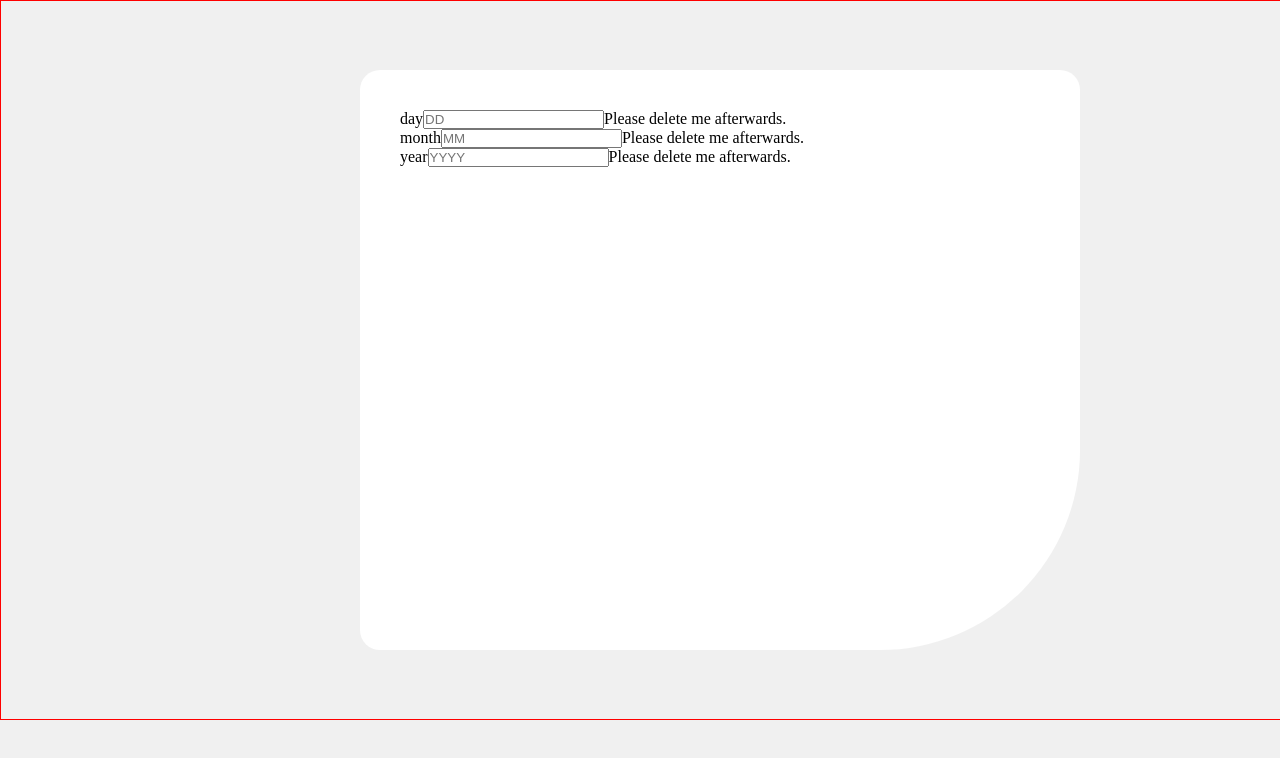
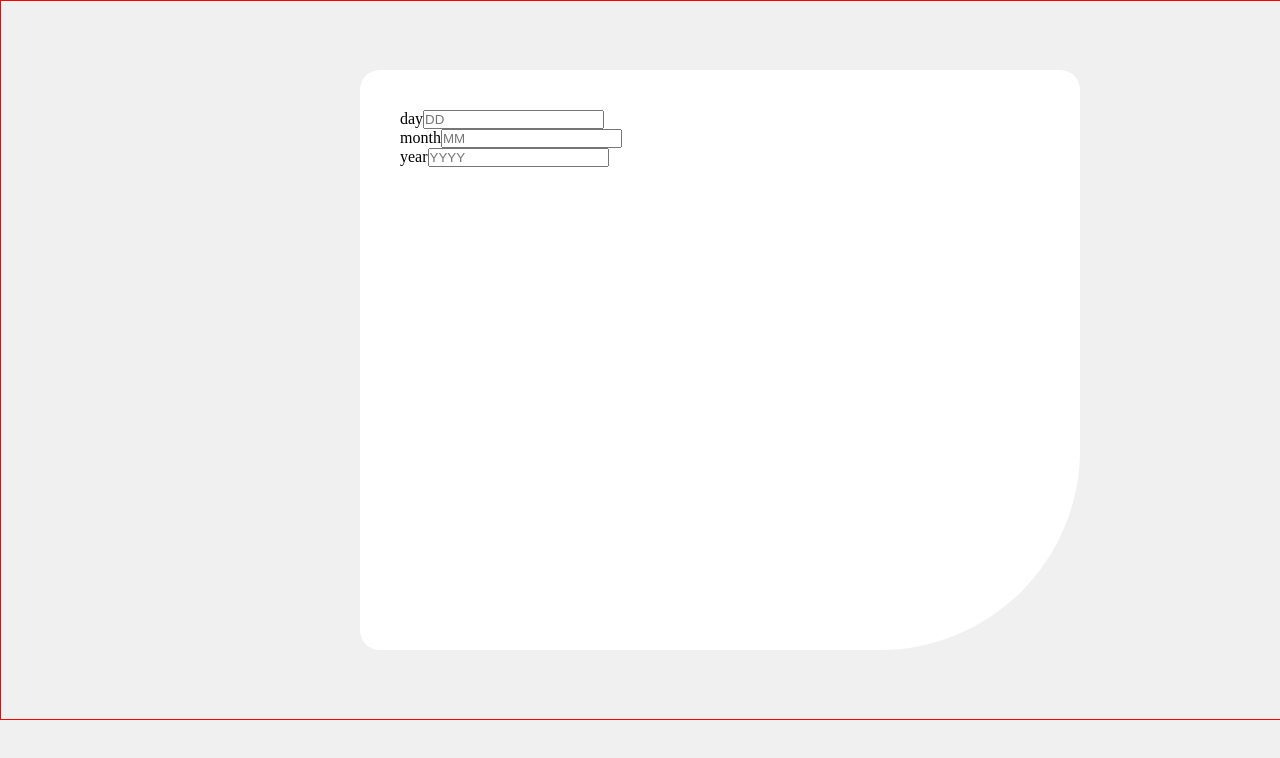
Before and after one commit to lucarl07/age-calculator-app-main, a React (Vite) app: page / in a window 1280 px wide. Shown: the top 758 px of the page. Built offline with nearby package versions, Linux system fonts and the light colour scheme.

Commit message:
💥 fix: Empty input handling at DateForm.jsx

```diff
--- a/src/components/DateForm/DateForm.jsx
+++ b/src/components/DateForm/DateForm.jsx
@@ -5,7 +5,7 @@ import styles from "./DateForm.module.css"
 import FormField from "./FormField";
 
 // Modules:
-import { useState, useRef } from "react";
+import { useState } from "react";
 
 const DateForm = () => {
   const [ bday, setBday ] = useState('') // Birthday
@@ -17,19 +17,19 @@ const DateForm = () => {
       <FormField.Root>
         <FormField.Label type="day" />
         <FormField.Input type="day" getter={bday} setter={setBday} />
-        { bday.length === 0 && <FormField.Error error="Please delete me afterwards." /> }
+        <FormField.Error error="" />
       </FormField.Root>
 
       <FormField.Root>
         <FormField.Label type="month" />
         <FormField.Input type="month" getter={bmonth} setter={setBmonth} />
-        { bmonth.length === 0 && <FormField.Error error="Please delete me afterwards." /> }
+        <FormField.Error error="" />
       </FormField.Root>
 
       <FormField.Root>
         <FormField.Label type="year" />
         <FormField.Input type="year" getter={byear} setter={setByear} />
-        { byear.length === 0 && <FormField.Error error="Please delete me afterwards." /> }
+        <FormField.Error error="" />
       </FormField.Root>
     </form>
   );
```
